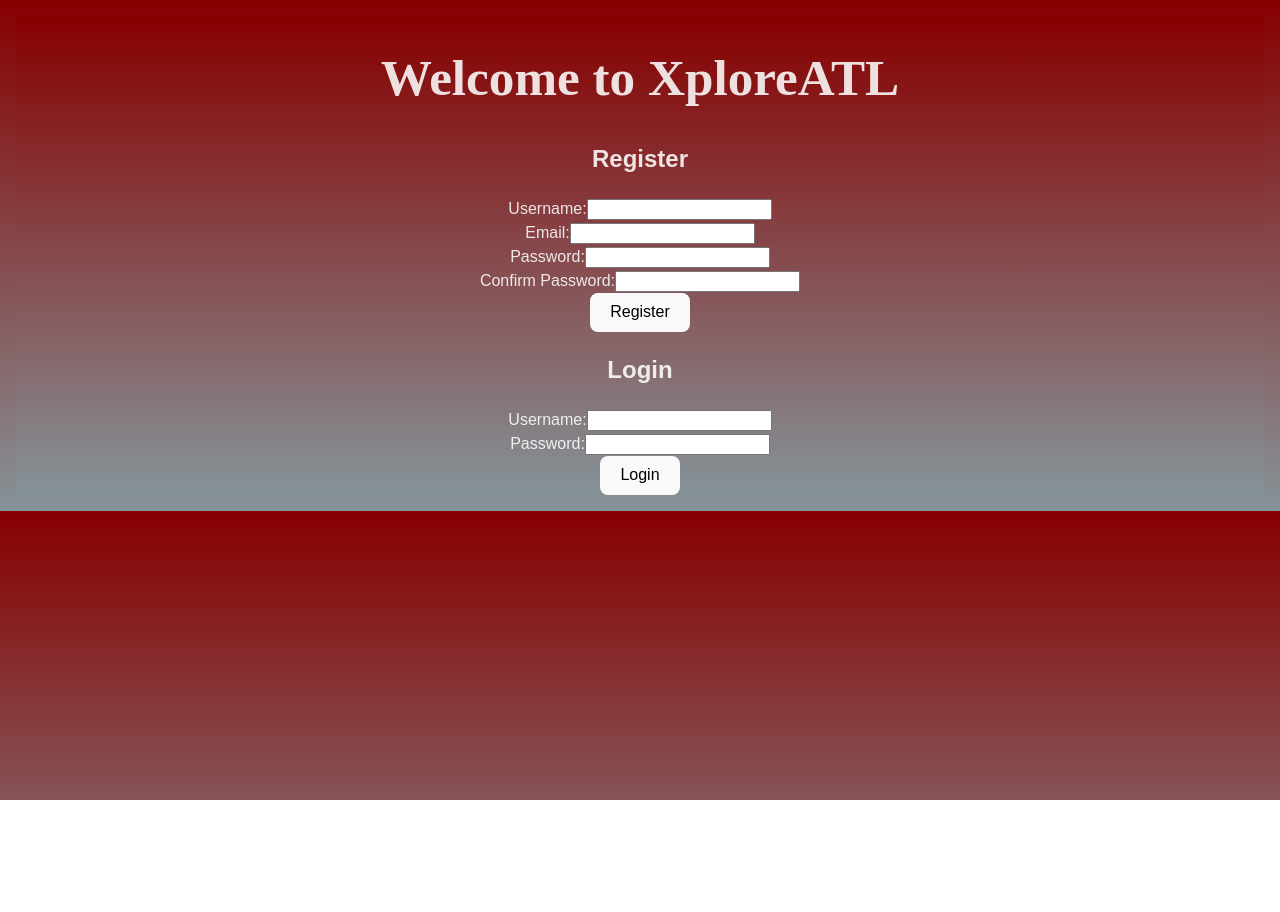
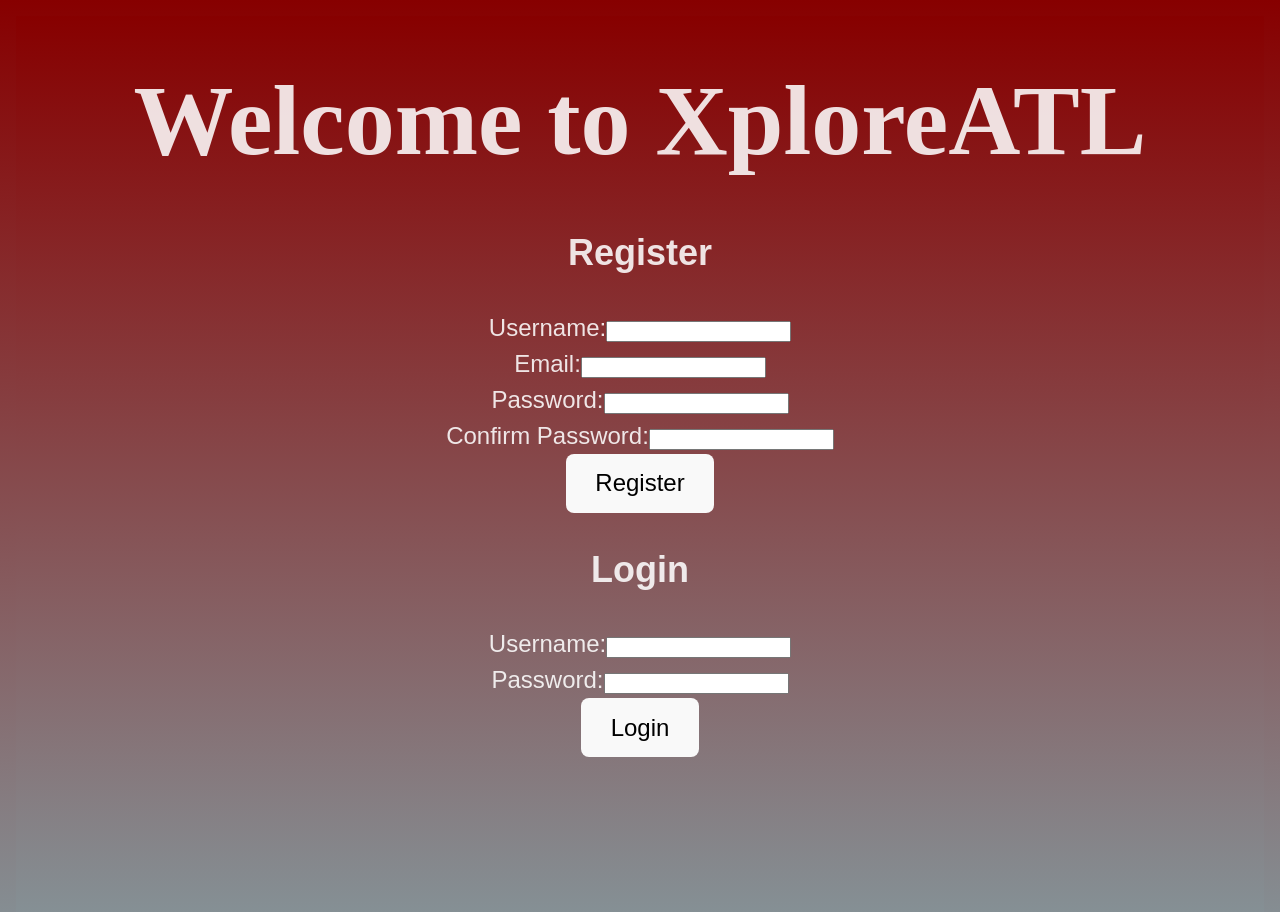
Before and after one commit to MyCloudAtl/New-XploreATL, a React (Vite) app in the folder newxploreatl/: page /dashboard in a window 1280 px wide. Shown: the top 912 px of the page. Before the commit the page ends 800 px from the top, so only its background shows below. Built offline with nearby package versions, Linux system fonts and the light colour scheme; a web font is replaced by a local one.

Commit message:
trying to fix appearance of Login

```diff
--- a/newxploreatl/src/App.css
+++ b/newxploreatl/src/App.css
@@ -220,7 +220,7 @@
 .eatery-details h4,
 .eatery-details p {
   margin: 10px 0;
-  font-size: 1em;
+  /* font-size: 1em; */
   overflow: hidden;
   text-overflow: ellipsis;
 }
@@ -264,3 +264,16 @@
   opacity: 1; /* Full opacity on hover */
   box-shadow: 0 0 10px rgba(255, 0, 0, 0.8); /* Glowing effect */
 }
+.Dashboard{
+  h1{
+    font-size: 100px;
+    margin: 50px;
+  }
+  form{
+    font-size: x-large;
+  }
+  .LoginForm{
+    padding-bottom: 175px;
+    font-size: x-large;
+  }
+}
--- a/newxploreatl/src/components/EateryList.jsx
+++ b/newxploreatl/src/components/EateryList.jsx
@@ -74,7 +74,8 @@
     }
 
 // Reference - https://stackoverflow.com/questions/50709625/link-with-target-blank-and-rel-noopener-noreferrer-still-vulnerable
-  return (
+// Reference - https://stackoverflow.com/questions/135448/how-do-i-check-if-an-object-has-a-specific-property-in-javascript
+return (
    <div className="EateryList">
             <NavBar />
             <h1>Eatery List</h1>
@@ -89,7 +90,6 @@
                             <h4>Operation Hours: {eatery.operation_hours}</h4>
                             <h4>Price Range: <span className="green-text">{eatery.price_range}</span></h4>
                             <p>Description: {eatery.description}</p>
-                            // https://stackoverflow.com/questions/135448/how-do-i-check-if-an-object-has-a-specific-property-in-javascript
                             {user && user.likedEateries && user.likedEateries.map(x => {
                               if(Object.hasOwn(x, '_id')) return x._id
                               else return x;
--- a/newxploreatl/src/components/Login.jsx
+++ b/newxploreatl/src/components/Login.jsx
@@ -68,7 +68,7 @@
   };
 
   return (
-    <div>
+    <div className= 'LoginForm'>
       <h2>Login</h2>
       <form className="Login" onSubmit={handleSubmit}>
         <div>
```
